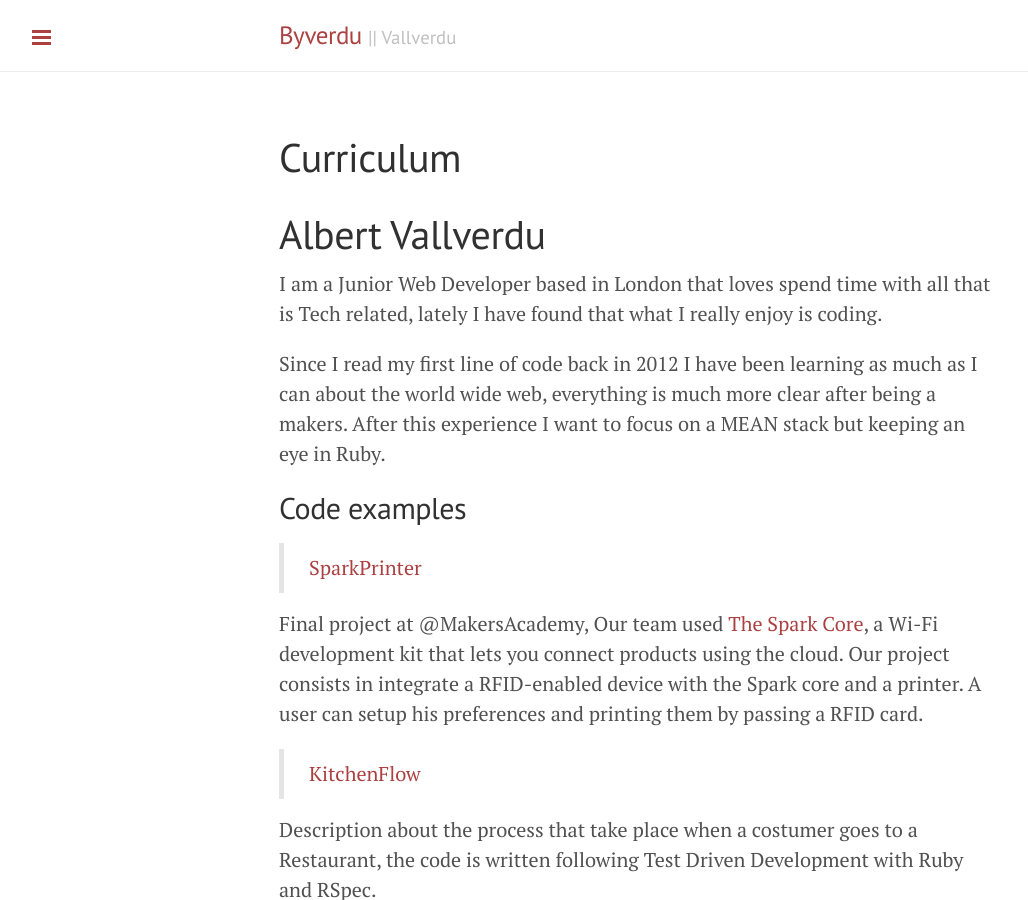
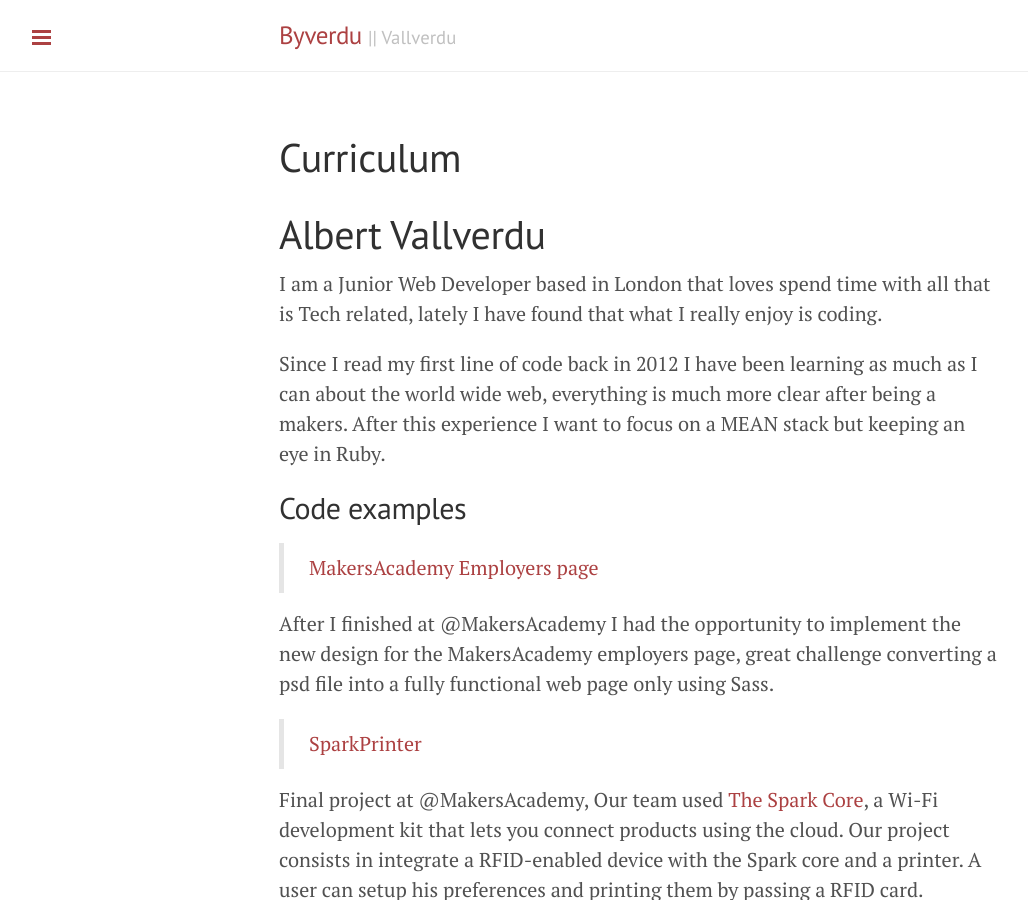
Before and after one commit to byverdu/byverdu.github.io, a Jekyll site: the page built from curriculum.md, in a window 1280 px wide and 900 px high. Shown: the whole window, without its empty margins (1-1029 px from the left). Built offline with Jekyll 4.4.1, drawn with Linux system fonts in a browser that asks for light colours; nearby versions of some CDN libraries; Markdown is read by kramdown in place of the engine named in the settings.

Commit message:
added new experience to curriculum

```diff
--- a/curriculum.md
+++ b/curriculum.md
@@ -10,6 +10,10 @@ I am a Junior Web Developer based in London that loves spend time with all that
 Since I read my first line of code back in 2012 I have been learning as much as I can about the world wide web, everything is much more clear after being a makers. After this experience I want to focus on a MEAN stack but keeping an eye in Ruby.
 
 ## Code examples
+
+> [MakersAcademy Employers page](http://www.makersacademy.com/employers)
+
+After I finished at @MakersAcademy I had the opportunity to implement the new design for the MakersAcademy employers page, great challenge converting a psd file into a fully functional web page only using Sass.
 
 > [SparkPrinter](http://spark-print-staging.herokuapp.com/)
 
```
